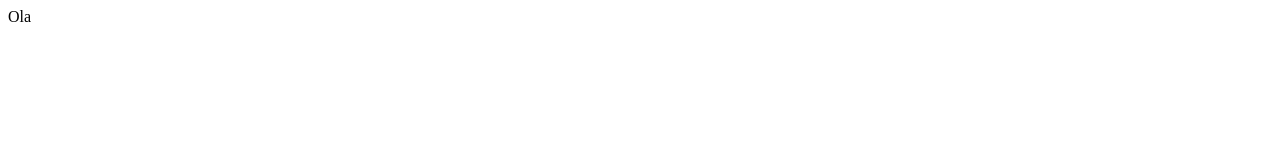
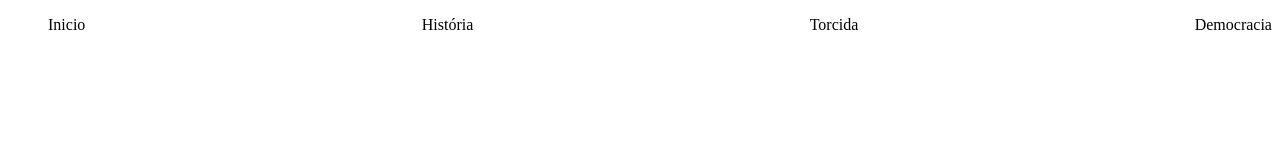
Before and after one commit to matheussaldanha22/tradicaoCorinthiana, a plain HTML site: page index.html in a window 1280 px wide. Drawn offline with Linux system fonts and the light colour scheme.

Commit message:
Inserções HTML

```diff
--- a/index.html
+++ b/index.html
@@ -3,9 +3,27 @@
 <head>
     <meta charset="UTF-8">
     <meta name="viewport" content="width=device-width, initial-scale=1.0">
-    <title>Document</title>
+    <title>Tradição Corinthiana</title>
+    <link rel="stylesheet" href="styles/style.css">
+    <link rel="icon" href="https://i0.wp.com/gzhstories.clicrbs.com.br/wp-content/uploads/2022/08/Corinthians-removebg-preview.png?fit=400%2C400&ssl=1">
 </head>
 <body>
-    <header><div id="a">Ola</div></header>
+
+    <!-- PAGINA INICIAL -->
+    <section id="mainPage">
+
+                    <!-- NAVBAR -->
+        <header>
+            <ul class="navbar">
+                <li>Inicio</li>
+                <li>História</li>
+                <li>Torcida</li>
+                <li>Democracia</li>
+            </ul>
+        </header>
+
+    </section>
+
+
 </body>
 </html>
--- /dev/null
+++ b/styles/style.css
@@ -0,0 +1,5 @@
+.navbar{
+    list-style: none;
+    display: flex;
+    justify-content: space-between;
+}
```
Also changed, not shown: imgs/educacaoImg.png (added), imgs/pobrezaImg.png (added), style.css (deleted).
